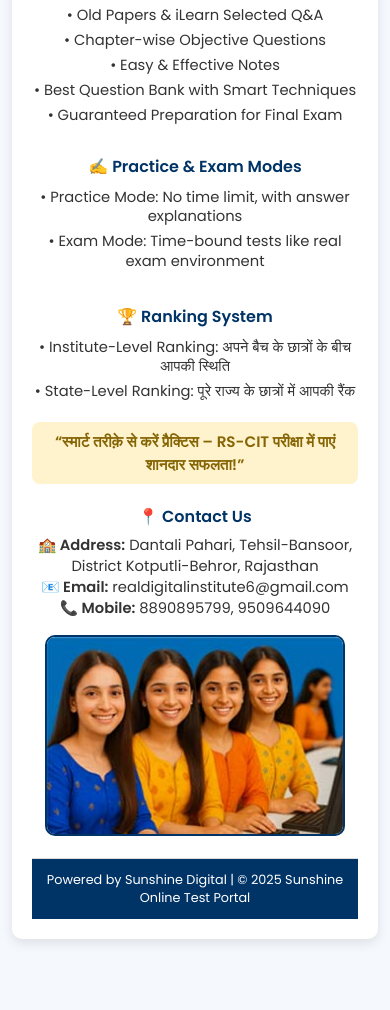
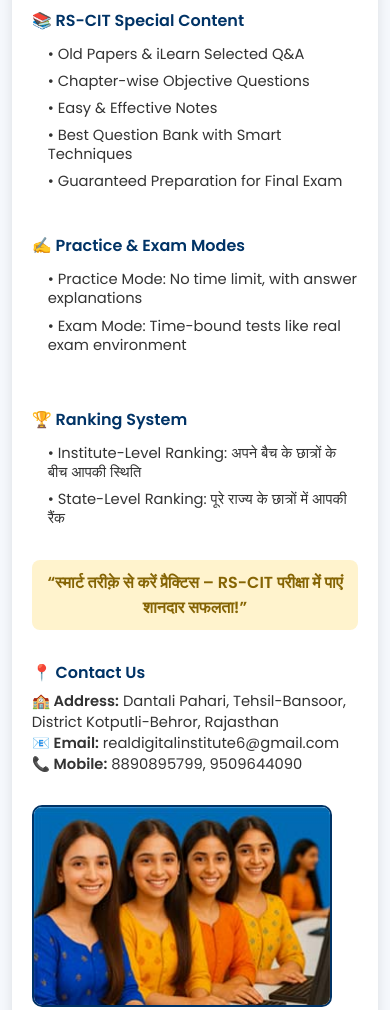
Before and after one commit to realdigitalitgk/portal, a plain HTML site: page index.html in a window 390 px wide. Shown: the part 670-1680 px from the top of the page. Before the commit the page ends 1629 px from the top, so only its background shows below. Drawn offline with Linux system fonts and the light colour scheme.

Commit message:
index.html

```diff
--- a/index.html
+++ b/index.html
@@ -78,12 +78,13 @@
       color: #003366;
       font-weight: 600;
       font-size: 1rem;
-      margin: 10px 0 6px;
+      margin-bottom: 6px;
+      margin-top: 10px;
     }
     ul {
       list-style-type: none;
       padding-left: 16px;
-      margin: 6px 0;
+      margin: 8px 0;
     }
     li {
       padding: 4px 0;
@@ -94,7 +95,7 @@
       display: flex;
       flex-wrap: wrap;
       align-items: center;
-      margin-top: 16px;
+      margin-top: 20px;
     }
     .director img {
       width: 100px;
@@ -112,13 +113,13 @@
       border-radius: 8px;
       text-align: center;
       color: #856404;
-      margin-top: 16px;
+      margin-top: 20px;
     }
     .dual-section {
       display: flex;
       flex-wrap: wrap;
       gap: 30px;
-      margin-top: 16px;
+      margin-top: 20px;
     }
     .section-box {
       flex: 1 1 45%;
@@ -129,7 +130,7 @@
       color: #fff;
       padding: 15px;
       border-top: 1px solid #ddd;
-      margin-top: 20px;
+      margin-top: 30px;
       background: #003366;
     }
 
@@ -137,93 +138,44 @@
       body {
         margin: 0 3vw;
       }
-
       header {
         flex-direction: column;
         align-items: center;
         text-align: center;
         padding: 20px 10px;
       }
-
       .logo-img {
         width: 80px;
         height: 80px;
         order: 1;
       }
-
       .header-title {
         order: 2;
         margin-top: 10px;
       }
-
       .header-title h1 {
         font-size: 1.2rem;
         white-space: nowrap;
         overflow: hidden;
         text-overflow: ellipsis;
       }
-
       .header-title p {
         font-size: 0.8rem;
         margin-top: 2px;
         color: #ffdb70;
       }
-
       .start-button {
         order: 3;
         margin-top: 12px;
         font-size: 0.85rem;
         padding: 10px 20px;
       }
-
       .dual-section {
         flex-direction: column;
-        gap: 16px;
-        margin-top: 12px;
       }
-
       .director {
         flex-direction: column;
-        align-items: center;
-        text-align: center;
-        margin-top: 12px;
-      }
-
-      .director img {
-        margin-bottom: 10px;
-      }
-
-      .section-box {
-        text-align: center;
-      }
-
-      .tagline {
-        margin-top: 12px;
-        padding: 8px;
-        font-size: 0.95rem;
-      }
-
-      h3 {
-        margin: 8px 0 6px;
-      }
-
-      ul {
-        margin: 6px 0;
-        padding-left: 0;
-      }
-
-      li {
-        padding: 3px 0;
-      }
-
-      .container > .dual-section:last-child .section-box:first-child {
-        text-align: center;
-      }
-
-      .footer {
-        margin-top: 16px;
-        padding: 12px;
-        font-size: 0.8rem;
+        align-items: flex-start;
       }
     }
   </style>
```
